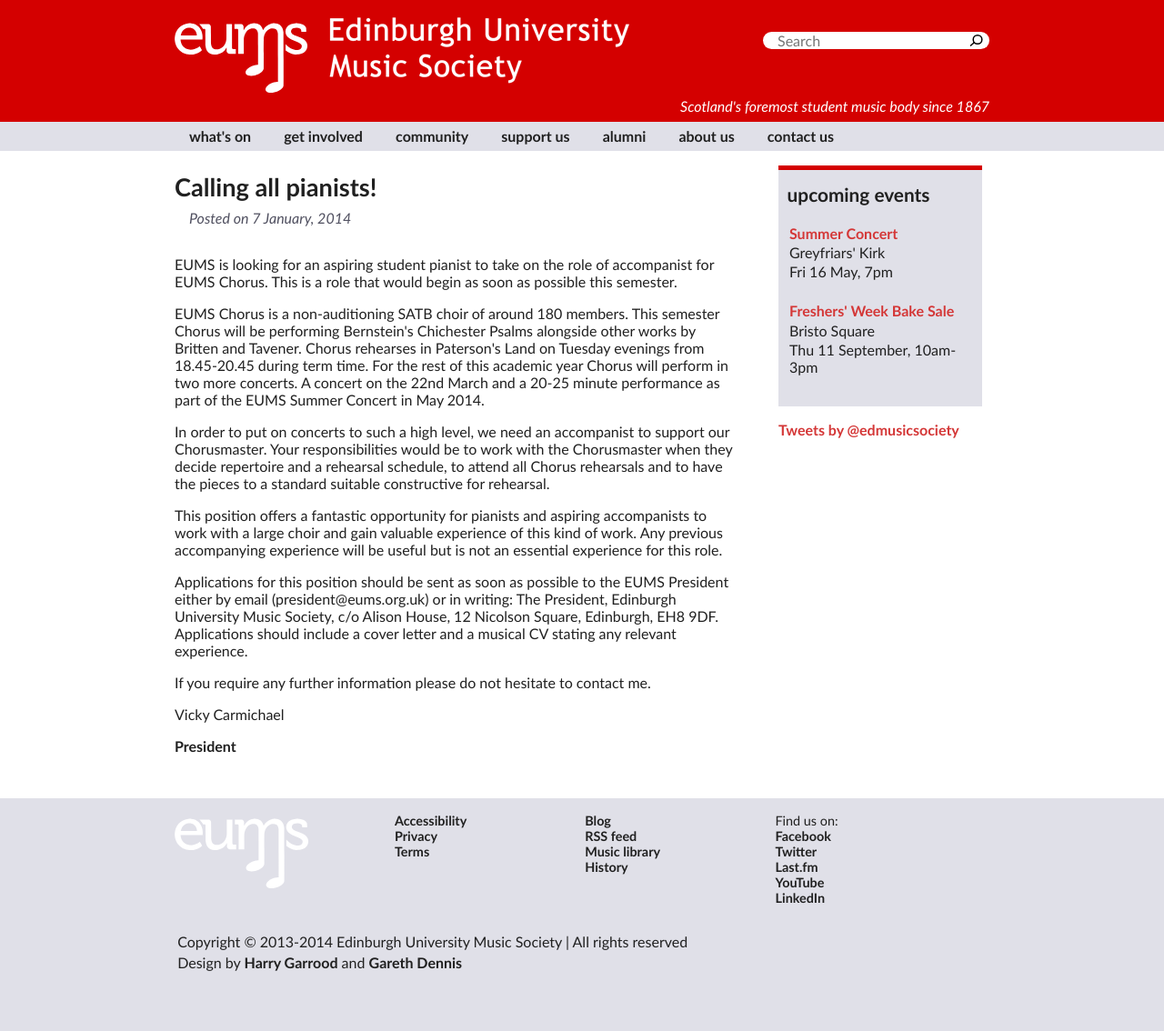
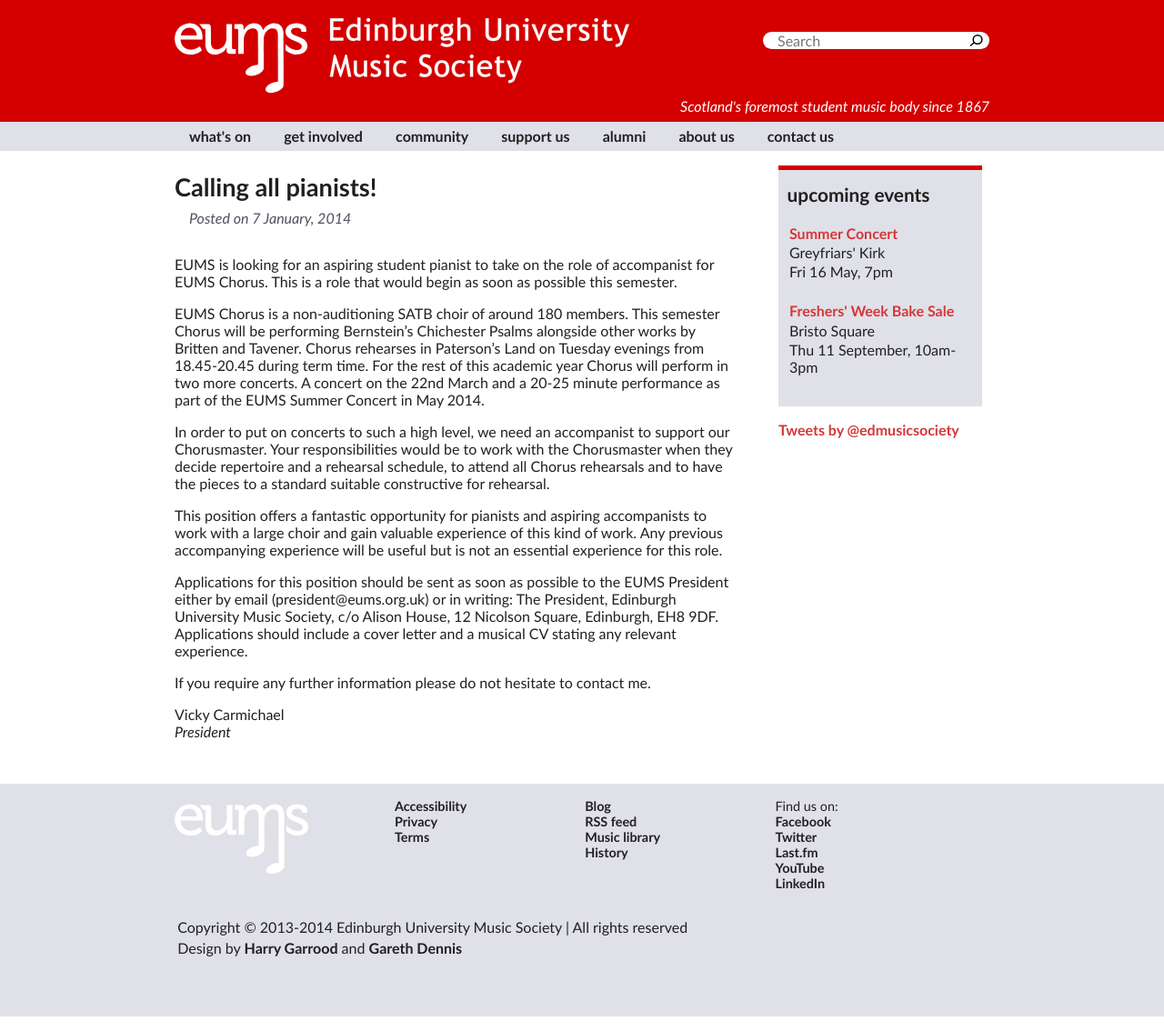
Before and after one commit to eums/website, a Jekyll site: the page built from _posts/2014-01-07-calling-all-pianists.markdown, in a window 1280 px wide. Shown: the whole page at 91% size. Built offline with Jekyll 4.4.1, drawn with Linux system fonts in a browser that asks for light colours; comment, search, counter and statistics services are not loaded; some of the changed lines change nothing that is shown.

Commit message:
fix 'calling all pianists' post

```diff
--- a/_posts/2014-01-07-calling-all-pianists.markdown
+++ b/_posts/2014-01-07-calling-all-pianists.markdown
@@ -1,34 +1,21 @@
 ---
 layout: post
-status: publish
 published: true
 title: Calling all pianists!
-author:
-  display_name: Publicity Manager
-  login: eums_publicity
-  email: eums.publicity@gmail.com
-  url: http://www.eums.org.uk
-author_login: eums_publicity
-author_email: eums.publicity@gmail.com
-author_url: http://www.eums.org.uk
 wordpress_id: 3057
-wordpress_url: http://eums.eusa.ed.ac.uk/?p=3057
-date: '2014-01-07 12:17:43 -0800'
-date_gmt: '2014-01-07 12:17:43 -0800'
-categories:
-- Upcoming Concerts
-- Society
-- Chorus
-- Rehearsals
-tags: []
-comments: []
 ---
-<p>EUMS is looking for an aspiring student pianist to take on the role of accompanist for EUMS Chorus. This is a role that would begin as soon as possible this semester.</p>
-<p>EUMS Chorus is a non-auditioning SATB choir of around 180 members. This semester Chorus will be performing Bernstein's Chichester Psalms alongside other works by Britten and Tavener. Chorus rehearses in Paterson's Land on Tuesday evenings from 18.45-20.45 during term time. For the rest of this academic year Chorus will perform in two more concerts. A concert on the 22nd March and a 20-25 minute performance as part of the EUMS Summer Concert in May 2014.</p>
-<p>In order to put on concerts to such a high level, we need an accompanist to support our Chorusmaster. Your responsibilities would be to work with the Chorusmaster when they decide repertoire and a rehearsal schedule, to attend all Chorus rehearsals and to have the pieces to a standard suitable constructive for rehearsal.</p>
-<p>This position offers a fantastic opportunity for pianists and aspiring accompanists to work with a large choir and gain valuable experience of this kind of work. Any previous accompanying experience will be useful but is not an essential experience for this role.</p>
-<p>Applications for this position should be sent as soon as possible to the EUMS President either by email (president@eums.org.uk) or in writing: The President, Edinburgh University Music Society, c/o Alison House, 12 Nicolson Square, Edinburgh, EH8 9DF. Applications should include a cover letter and a musical CV stating any relevant experience.</p>
-<p>If you require any further information please do not hesitate to contact me.</p>
-<p> </p>
-<p>Vicky Carmichael</p>
-<p><strong>President</strong></p>
+
+EUMS is looking for an aspiring student pianist to take on the role of accompanist for EUMS Chorus. This is a role that would begin as soon as possible this semester.
+
+EUMS Chorus is a non-auditioning SATB choir of around 180 members. This semester Chorus will be performing Bernstein's Chichester Psalms alongside other works by Britten and Tavener. Chorus rehearses in Paterson's Land on Tuesday evenings from 18.45-20.45 during term time. For the rest of this academic year Chorus will perform in two more concerts. A concert on the 22nd March and a 20-25 minute performance as part of the EUMS Summer Concert in May 2014.
+
+In order to put on concerts to such a high level, we need an accompanist to support our Chorusmaster. Your responsibilities would be to work with the Chorusmaster when they decide repertoire and a rehearsal schedule, to attend all Chorus rehearsals and to have the pieces to a standard suitable constructive for rehearsal.
+
+This position offers a fantastic opportunity for pianists and aspiring accompanists to work with a large choir and gain valuable experience of this kind of work. Any previous accompanying experience will be useful but is not an essential experience for this role.
+
+Applications for this position should be sent as soon as possible to the EUMS President either by email (president@eums.org.uk) or in writing: The President, Edinburgh University Music Society, c/o Alison House, 12 Nicolson Square, Edinburgh, EH8 9DF. Applications should include a cover letter and a musical CV stating any relevant experience.
+
+If you require any further information please do not hesitate to contact me.
+
+Vicky Carmichael<br>
+*President*
```
